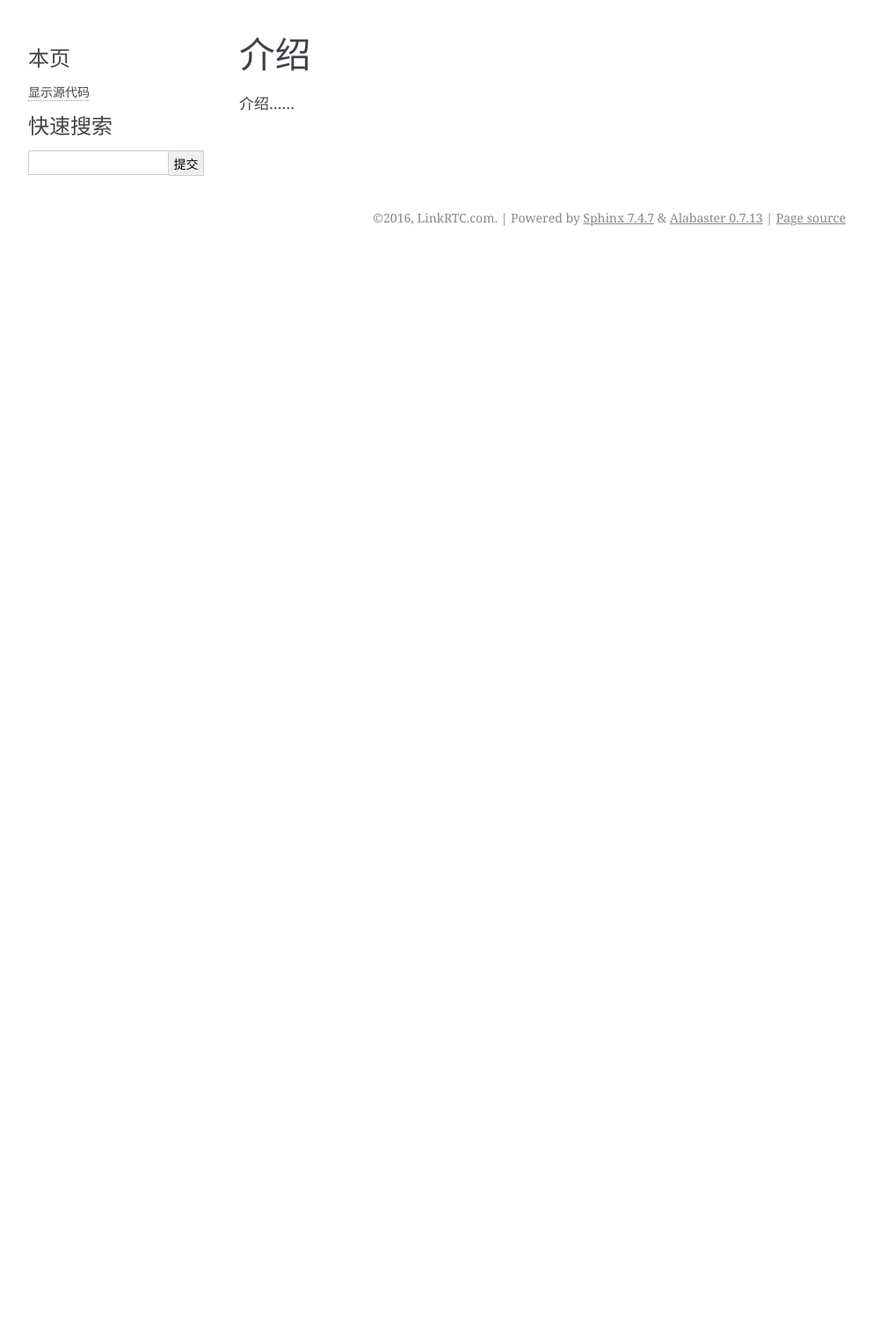
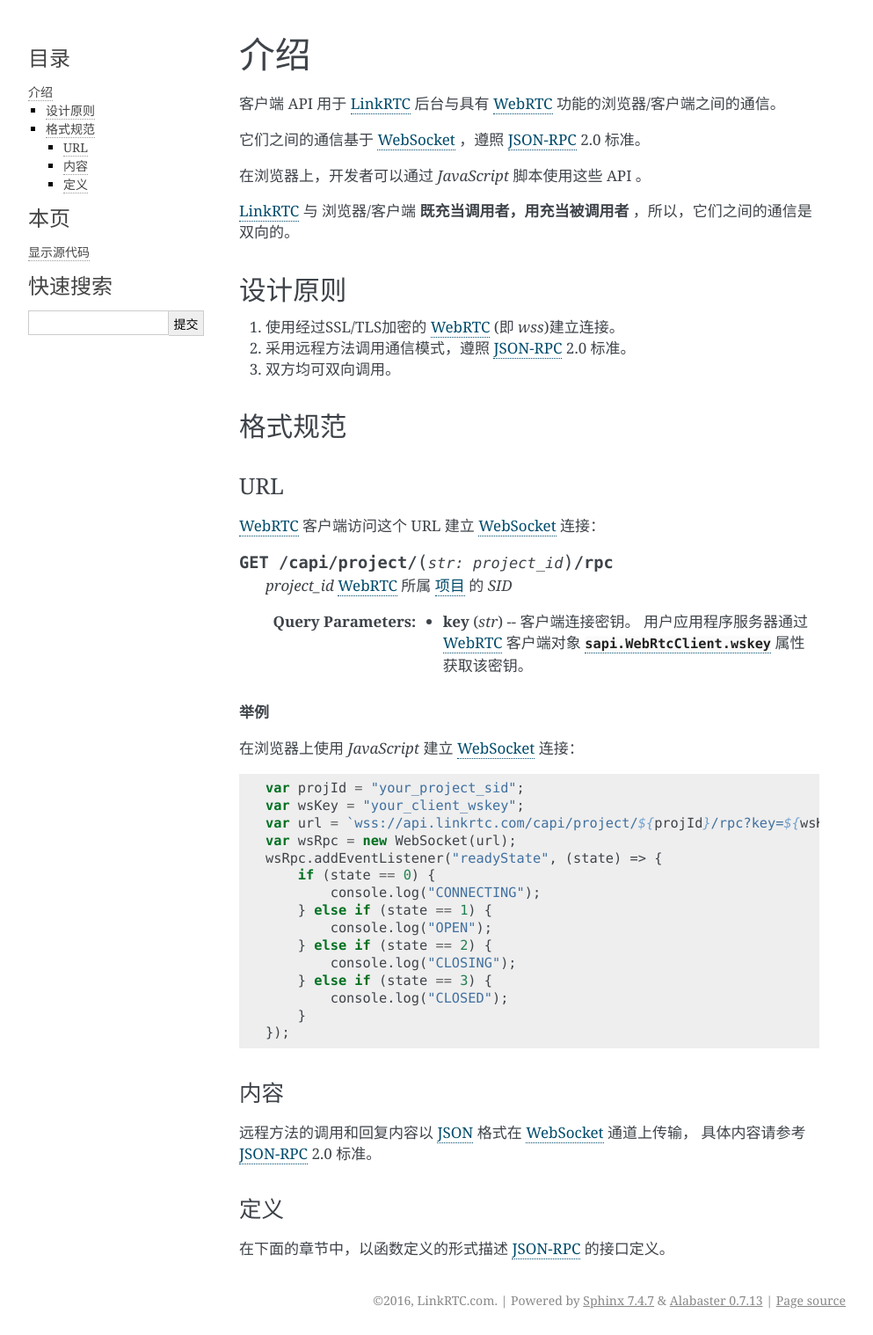
Before and after one commit to linkrtc/api_manual_zh, a Sphinx documentation site: the page built from docs/client_api/intro.rst, in a window 1280 px wide. Shown: the whole page at 88% size, without its empty margins (148-1141 px from the left). Built offline with Sphinx 7.4.7, drawn with Linux system fonts in a browser that asks for light colours; before the commit the page ends 900 px from its top, so only the background shows below that.

Commit message:
add: 差不多搞定客户端API文档咯

```diff
--- a/docs/client_api/intro.rst
+++ b/docs/client_api/intro.rst
@@ -1,5 +1,63 @@
-###########
 介绍
 ###########
 
-介绍……
+客户端 API 用于 :term:`LinkRTC` 后台与具有 :term:`WebRTC` 功能的浏览器/客户端之间的通信。
+
+它们之间的通信基于 :term:`WebSocket` ，遵照 :term:`JSON-RPC` 2.0 标准。
+
+在浏览器上，开发者可以通过 `JavaScript` 脚本使用这些 API 。
+
+:term:`LinkRTC` 与 浏览器/客户端 **既充当调用者，用充当被调用者** ，所以，它们之间的通信是双向的。
+
+设计原则
+==========
+
+1. 使用经过SSL/TLS加密的 :term:`WebRTC` (即 `wss`)建立连接。
+2. 采用远程方法调用通信模式，遵照 :term:`JSON-RPC` 2.0 标准。
+3. 双方均可双向调用。
+
+格式规范
+==========
+
+URL
+-----
+
+:term:`WebRTC` 客户端访问这个 URL 建立 :term:`WebSocket` 连接：
+
+.. http:get:: /capi/project/(str:project_id)/rpc
+
+    `project_id` :term:`WebRTC` 所属 :ref:`项目<label-account-project>` 的 `SID`
+
+    :query str key: 客户端连接密钥。
+        用户应用程序服务器通过 :term:`WebRTC` 客户端对象 :attr:`sapi.WebRtcClient.wskey` 属性获取该密钥。
+
+.. rubric:: 举例
+
+在浏览器上使用 `JavaScript` 建立 :term:`WebSocket` 连接：
+
+.. sourcecode:: js
+
+    var projId = "your_project_sid";
+    var wsKey = "your_client_wskey";
+    var url = `wss://api.linkrtc.com/capi/project/${projId}/rpc?key=${wsKey}`;
+    var wsRpc = new WebSocket(url);
+    wsRpc.addEventListener("readyState", (state) => {
+        if (state == 0) {
+            console.log("CONNECTING");
+        } else if (state == 1) {
+            console.log("OPEN");
+        } else if (state == 2) {
+            console.log("CLOSING");
+        } else if (state == 3) {
+            console.log("CLOSED");
+        }
+    });
+
+内容
+-----
+远程方法的调用和回复内容以 :term:`JSON` 格式在 :term:`WebSocket` 通道上传输，
+具体内容请参考 :term:`JSON-RPC` 2.0 标准。
+
+定义
+-----
+在下面的章节中，以函数定义的形式描述 :term:`JSON-RPC` 的接口定义。
--- a/docs/glossary.rst
+++ b/docs/glossary.rst
@@ -8,6 +8,9 @@
 
   WebRTC
     见 http://webrtc.org/
+
+  WebSocket
+    见 https://tools.ietf.org/html/rfc6455
 
   SIP
     见 http://www.ietf.org/rfc/rfc3261.txt
@@ -30,5 +33,8 @@
   JSON
     见 http://www.json.org/
 
+  JSON-RPC
+    见 http://www.jsonrpc.org/specification
+
   Restful
     见 http://en.wikipedia.org/wiki/Representational_state_transfer
--- a/docs/server_api/datastructure.rst
+++ b/docs/server_api/datastructure.rst
@@ -2,7 +2,7 @@
 ##############
 在服务器API中，用 :term:`JSON` 对象格式记录各个实体的属性。
 
-本章节使用类似 `Python` 语言类型定义的形式描述各个实体以及其属性的含义与数据类型。
+本章节使用面向对象语言类型定义的伪代码形式描述各个实体以及其属性的含义与数据类型。
 
 .. attention:: 事件通知数据的结构定义不在本章，具体请参见 :ref:`label-notify-api`
 
--- a/docs/server_api/notify_api.rst
+++ b/docs/server_api/notify_api.rst
@@ -47,7 +47,7 @@
         }
     }
 
-在本节文档中，使用类似 `Python` 语言类型定义的形式，描述通知消息的 `data` 部分。
+本节文档使用面向对象语言类型定义的伪代码形式，描述通知消息的 `data` 部分。
 
 .. module:: sapi.event
 
```
Also changed, not shown: docs/client_api/client_provide_rpc.rst (added, +31 -0 lines), docs/client_api/index.rst (+2 -9 lines), docs/client_api/server_provide_rpc.rst (added, +60 -0 lines).
